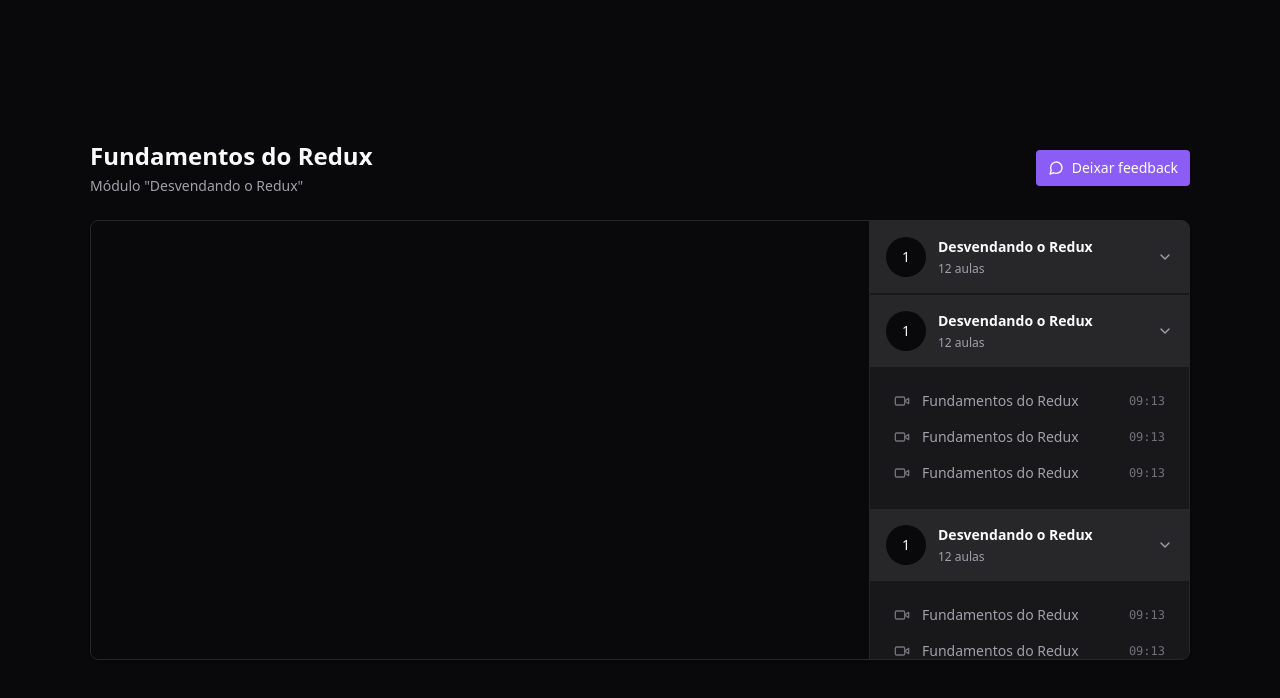
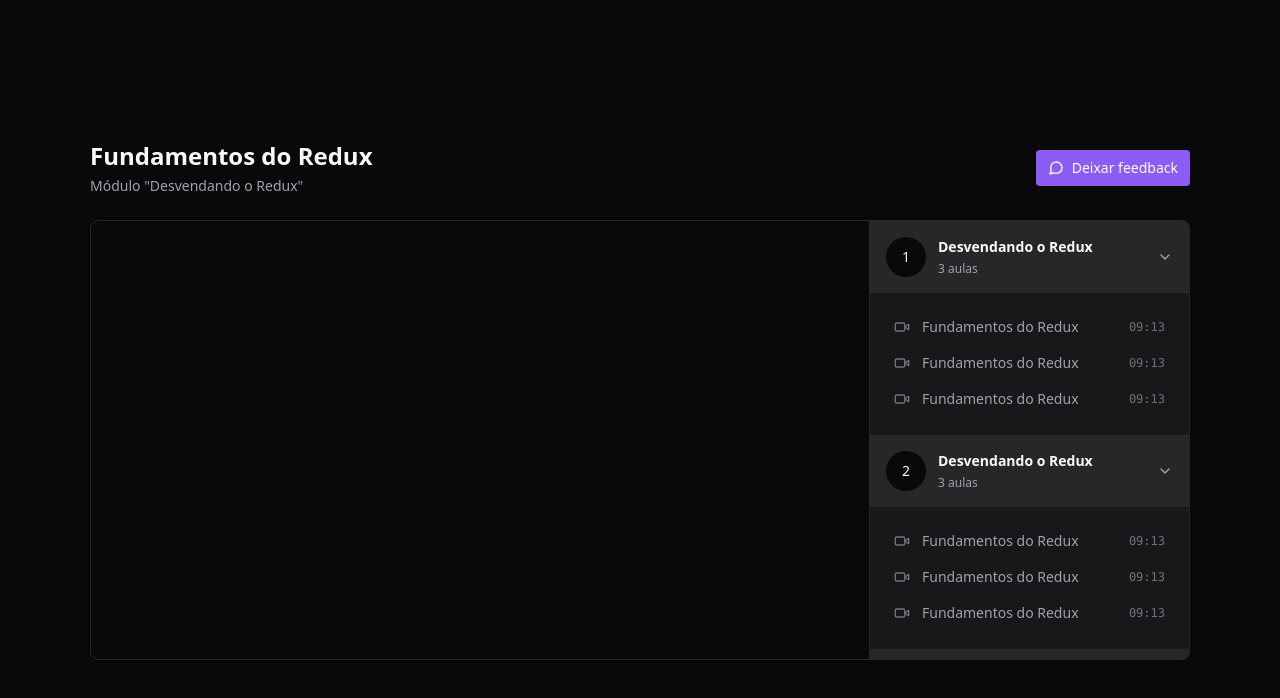
Before and after one commit to ceduardogodoi/ignite23-react-redux-zustand, a React (Vite) app: page / in a window 1280 px wide. Shown: the top 698 px of the page. Built offline with nearby package versions, Linux system fonts and the light colour scheme.

Commit message:
Separando componentes

```diff
--- /dev/null
+++ b/src/components/Header.tsx
@@ -0,0 +1,8 @@
+export function Header() {
+  return (
+    <div className="flex flex-col gap-1">
+      <h1 className="text-2xl font-bold">Fundamentos do Redux</h1>
+      <span className="text-sm text-zinc-400">Módulo "Desvendando o Redux"</span>
+    </div>
+  )
+}
--- /dev/null
+++ b/src/components/Lesson.tsx
@@ -0,0 +1,16 @@
+import { Video } from 'lucide-react'
+
+interface LessonProps {
+  title: string
+  duration: string
+}
+
+export function Lesson({ title, duration }: LessonProps) {
+  return (
+    <button type="button" className="flex items-center gap-3 text-sm text-zinc-400">
+      <Video className="w-4 h-4 text-zinc-500" />
+      <span>{title}</span>
+      <span className="ml-auto font-mono text-xs text-zinc-500">{duration}</span>
+    </button>
+  )
+}
--- /dev/null
+++ b/src/components/Module.tsx
@@ -0,0 +1,33 @@
+import { ChevronDown } from 'lucide-react'
+import { Lesson } from './Lesson'
+
+interface ModuleProps {
+  moduleIndex: number
+  title: string
+  amountOfLessons: number
+}
+
+export function Module({ moduleIndex, title, amountOfLessons }: ModuleProps) {
+  return (
+    <div>
+      <button type="button" className="flex w-full items-center gap-3 bg-zinc-800 p-4">
+        <div className="flex h-10 w-10 rounded-full items-center justify-center bg-zinc-950 text-sm">
+          {moduleIndex + 1}
+        </div>
+
+        <div className="flex flex-col gap-1 text-left">
+          <strong className="text-sm">{title}</strong>
+          <span className="text-xs text-zinc-400">{amountOfLessons} aulas</span>
+        </div>
+
+        <ChevronDown className="w-4 h-4 ml-auto text-zinc-400" />
+      </button>
+
+      <nav className="relative flex flex-col gap-4 p-6">
+        <Lesson title="Fundamentos do Redux" duration="09:13" />
+        <Lesson title="Fundamentos do Redux" duration="09:13" />
+        <Lesson title="Fundamentos do Redux" duration="09:13" />
+      </nav>
+    </div>
+  )
+}
--- /dev/null
+++ b/src/components/Video.tsx
@@ -0,0 +1,14 @@
+import ReactPlayer from 'react-player'
+
+export function Video() {
+  return (
+    <div className="w-full bg-zinc-950 aspect-video">
+      <ReactPlayer
+        width="100%"
+        height="100%"
+        controls
+        url="https://www.youtube.com/watch?v=Jai8w6K_GnY"
+      />
+    </div>
+  )
+}
--- a/src/pages/Player.tsx
+++ b/src/pages/Player.tsx
@@ -1,16 +1,15 @@
-import { ChevronDown, MessageCircle, Video } from 'lucide-react';
-import ReactPlayer from 'react-player';
+import { MessageCircle } from 'lucide-react'
+
+import { Header } from '../components/Header'
+import { Video } from '../components/Video'
+import { Module } from '../components/Module'
 
 export function Player() {
   return (
     <div className="h-screen bg-zinc-950 text-zinc-50 flex justify-center items-center">
       <div className="flex w-[1100px] flex-col gap-6">
         <div className="flex items-center justify-between">
-          {/* Header */}
-          <div className="flex flex-col gap-1">
-            <h1 className="text-2xl font-bold">Fundamentos do Redux</h1>
-            <span className="text-sm text-zinc-400">Módulo "Desvendando o Redux"</span>
-          </div>
+          <Header />
 
           <button className="flex items-center gap-2 rounded bg-violet-500 px-3 py-2 text-sm font-medium text-white hover:bg-violet-600">
             <MessageCircle className="w-4 h-4" />
@@ -20,113 +19,13 @@
 
         <main className="relative flex overflow-hidden rounded-lg border border-zinc-800 bg-zinc-900 shadow pr-80">
           <div className="flex-1">
-            <div className="w-full bg-zinc-950 aspect-video">
-              <ReactPlayer
-                width="100%"
-                height="100%"
-                controls
-                url="https://www.youtube.com/watch?v=Jai8w6K_GnY"
-              />
-            </div>
+            <Video />
           </div>
 
           <aside className="w-80 absolute top-0 bottom-0 right-0 border-l divide-y-2 divide-zinc-900 border-zinc-800 bg-zinc-900 overflow-y-scroll scrollbar-thin scrollbar-track-zinc-950 scrollbar-thumb-zinc-800">
-            <div>
-              <button type="button" className="flex w-full items-center gap-3 bg-zinc-800 p-4">
-                <div className="flex h-10 w-10 rounded-full items-center justify-center bg-zinc-950 text-sm">
-                  1
-                </div>
-
-                <div className="flex flex-col gap-1 text-left">
-                  <strong className="text-sm">Desvendando o Redux</strong>
-                  <span className="text-xs text-zinc-400">12 aulas</span>
-                </div>
-
-                <ChevronDown className="w-4 h-4 ml-auto text-zinc-400" />
-              </button>
-
-              {/* <nav className="relative flex flex-col gap-4 p-6">
-                <button type="button" className="flex items-center gap-3 text-sm text-zinc-400">
-                  <Video className="w-4 h-4 text-zinc-500" />
-                  <span>Fundamentos do Redux</span>
-                  <span className="ml-auto font-mono text-xs text-zinc-500">09:13</span>
-                </button>
-                <button type="button" className="flex items-center gap-3 text-sm text-zinc-400">
-                  <Video className="w-4 h-4 text-zinc-500" />
-                  <span>Fundamentos do Redux</span>
-                  <span className="ml-auto font-mono text-xs text-zinc-500">09:13</span>
-                </button>
-                <button type="button" className="flex items-center gap-3 text-sm text-zinc-400">
-                  <Video className="w-4 h-4 text-zinc-500" />
-                  <span>Fundamentos do Redux</span>
-                  <span className="ml-auto font-mono text-xs text-zinc-500">09:13</span>
-                </button>
-              </nav> */}
-            </div>
-            <div>
-              <button type="button" className="flex w-full items-center gap-3 bg-zinc-800 p-4">
-                <div className="flex h-10 w-10 rounded-full items-center justify-center bg-zinc-950 text-sm">
-                  1
-                </div>
-
-                <div className="flex flex-col gap-1 text-left">
-                  <strong className="text-sm">Desvendando o Redux</strong>
-                  <span className="text-xs text-zinc-400">12 aulas</span>
-                </div>
-
-                <ChevronDown className="w-4 h-4 ml-auto text-zinc-400" />
-              </button>
-
-              <nav className="relative flex flex-col gap-4 p-6">
-                <button type="button" className="flex items-center gap-3 text-sm text-zinc-400">
-                  <Video className="w-4 h-4 text-zinc-500" />
-                  <span>Fundamentos do Redux</span>
-                  <span className="ml-auto font-mono text-xs text-zinc-500">09:13</span>
-                </button>
-                <button type="button" className="flex items-center gap-3 text-sm text-zinc-400">
-                  <Video className="w-4 h-4 text-zinc-500" />
-                  <span>Fundamentos do Redux</span>
-                  <span className="ml-auto font-mono text-xs text-zinc-500">09:13</span>
-                </button>
-                <button type="button" className="flex items-center gap-3 text-sm text-zinc-400">
-                  <Video className="w-4 h-4 text-zinc-500" />
-                  <span>Fundamentos do Redux</span>
-                  <span className="ml-auto font-mono text-xs text-zinc-500">09:13</span>
-                </button>
-              </nav>
-            </div>
-            <div>
-              <button type="button" className="flex w-full items-center gap-3 bg-zinc-800 p-4">
-                <div className="flex h-10 w-10 rounded-full items-center justify-center bg-zinc-950 text-sm">
-                  1
-                </div>
-
-                <div className="flex flex-col gap-1 text-left">
-                  <strong className="text-sm">Desvendando o Redux</strong>
-                  <span className="text-xs text-zinc-400">12 aulas</span>
-                </div>
-
-                <ChevronDown className="w-4 h-4 ml-auto text-zinc-400" />
-              </button>
-
-              <nav className="relative flex flex-col gap-4 p-6">
-                <button type="button" className="flex items-center gap-3 text-sm text-zinc-400">
-                  <Video className="w-4 h-4 text-zinc-500" />
-                  <span>Fundamentos do Redux</span>
-                  <span className="ml-auto font-mono text-xs text-zinc-500">09:13</span>
-                </button>
-                <button type="button" className="flex items-center gap-3 text-sm text-zinc-400">
-                  <Video className="w-4 h-4 text-zinc-500" />
-                  <span>Fundamentos do Redux</span>
-                  <span className="ml-auto font-mono text-xs text-zinc-500">09:13</span>
-                </button>
-                <button type="button" className="flex items-center gap-3 text-sm text-zinc-400">
-                  <Video className="w-4 h-4 text-zinc-500" />
-                  <span>Fundamentos do Redux</span>
-                  <span className="ml-auto font-mono text-xs text-zinc-500">09:13</span>
-                </button>
-              </nav>
-            </div>
+            <Module moduleIndex={0} title="Desvendando o Redux" amountOfLessons={3} />
+            <Module moduleIndex={1} title="Desvendando o Redux" amountOfLessons={3} />
+            <Module moduleIndex={2} title="Desvendando o Redux" amountOfLessons={3} />
           </aside>
         </main>
       </div>
```
